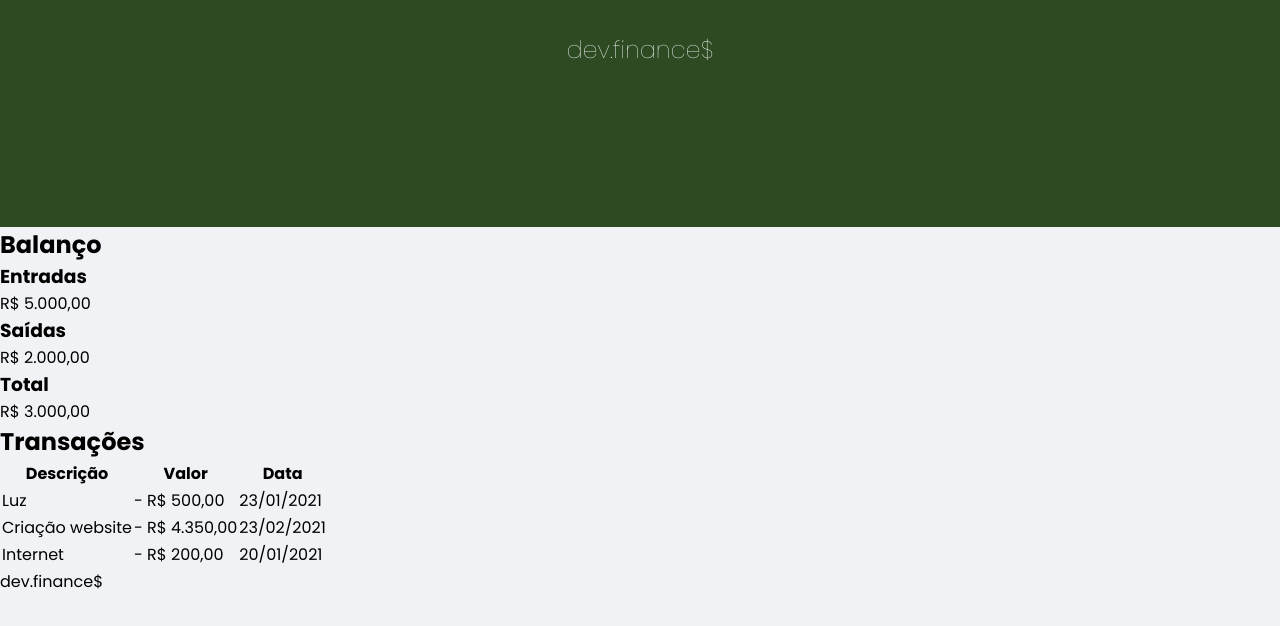
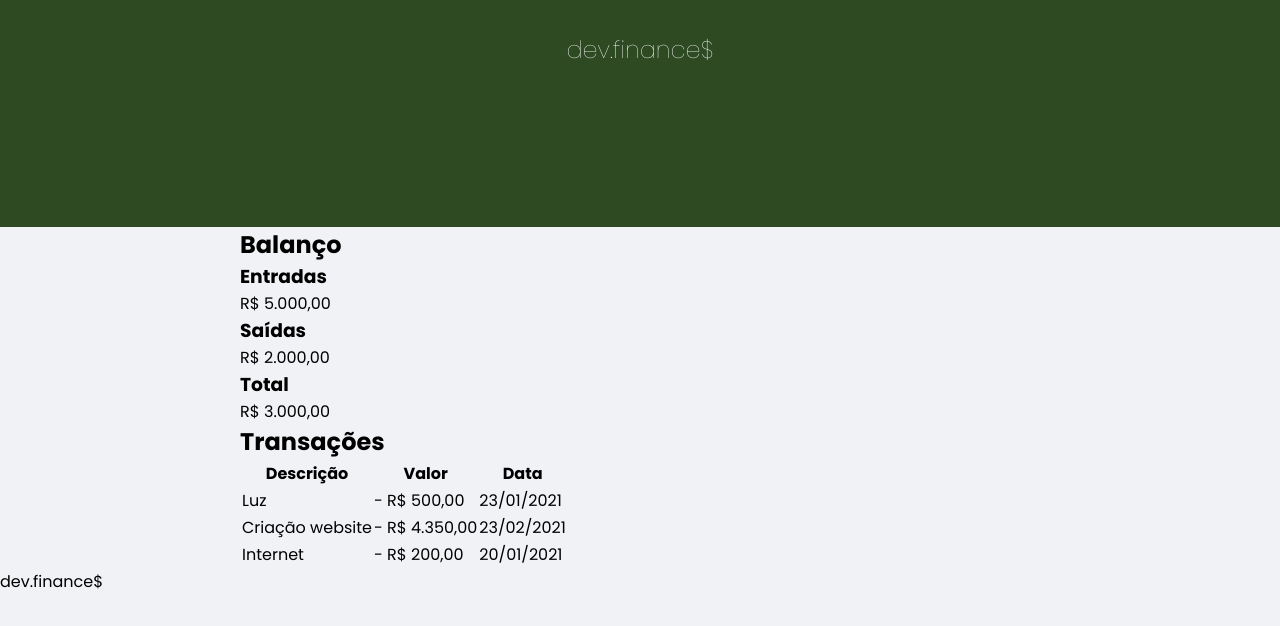
Before and after one commit to alicepsz98/dev.finances_maratona-discover, a plain HTML site: page index.html in a window 1280 px wide. Drawn offline with Linux system fonts and the light colour scheme.

Commit message:
main container style

```diff
--- a/css/style.css
+++ b/css/style.css
@@ -8,6 +8,11 @@
 body {
   background: #f0f2f5;
   font-family: 'Poppins', Arial, Helvetica, sans-serif;
+}
+
+.container {
+  width: min(90vw, 800px);
+  margin: auto;
 }
 
 /* ==== Header ==== */
--- a/index.html
+++ b/index.html
@@ -13,7 +13,7 @@
   <header>
     <h id="logo">dev.finance$</h1>
   </header>
-  <main>
+  <main class="container">
     <section id="balance">
       <h2>Balanço</h2>
       <div class="card">
```
